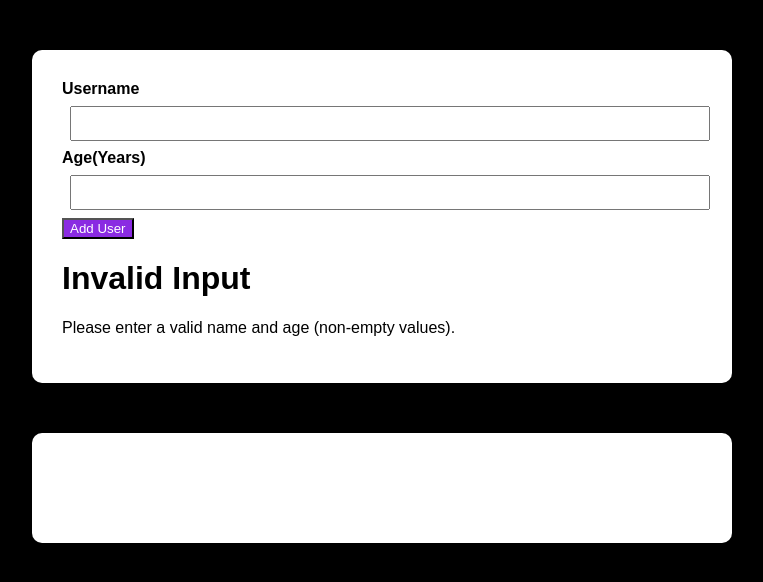
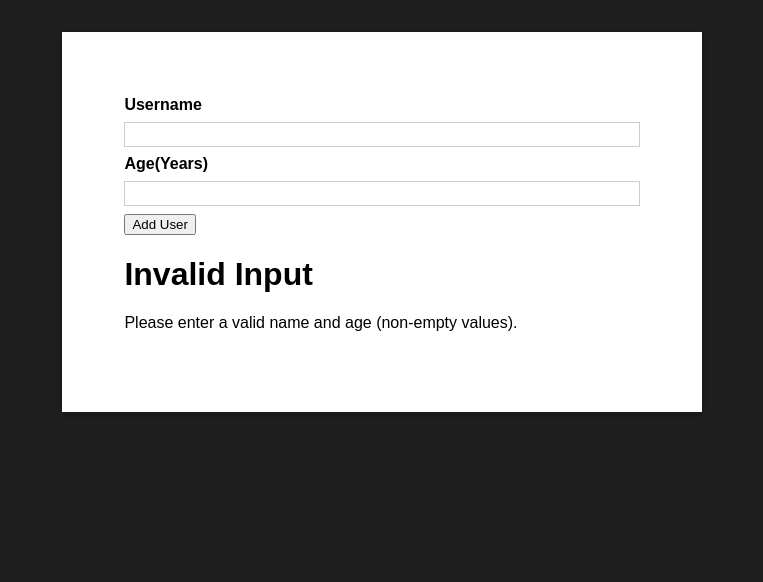
Before and after one commit to varje/01-starting-project-21, a React (Create React App) app: page / in a window 1280 px wide. Shown: the top 582 px of the page, without its empty margins (258-1021 px from the left). Built offline with nearby package versions, Linux system fonts and the light colour scheme.

Commit message:
tweak css

```diff
--- a/src/App.js
+++ b/src/App.js
@@ -1,8 +1,8 @@
 import React, { useState } from 'react';
 import AddUser from './components/Users/AddUser';
 import UsersList from './components/Users/UsersList';
-import Card from './components/Card/Card';
-import ErrorModal from './components/ErrorModal';
+import Card from './components/UI/Card';
+import classes from './components/Users/AddUser.module.css'
 
 function App() {
   const [users, setUsers] = useState([]);
@@ -15,7 +15,7 @@
 
   return (
     <div>
-      <Card>
+      <Card className={classes.input}>
         <AddUser onAddUser={addUserHandler} />
       </Card>
       <Card>
--- a/src/components/Card/Card.js
+++ /dev/null
@@ -1,7 +0,0 @@
-import classes from './Card.module.css';
-
-function Card({ children }) {
-  return <div className={classes.card}>{children}</div>;
-}
-
-export default Card;
--- a/src/components/Card/Card.module.css
+++ /dev/null
@@ -1,9 +0,0 @@
-.card {
-  display: block;
-  margin: auto;
-  margin-top: 50px;
-  border-radius: 10px;
-  max-width: 700px;
-  background-color: white;
-  padding: 30px;
-}
--- /dev/null
+++ b/src/components/UI/Card.js
@@ -0,0 +1,7 @@
+import classes from './Card.module.css';
+
+function Card(props) {
+  return <div className={`${classes.card} ${props.className}`}>{props.children}</div>;
+}
+
+export default Card;
--- /dev/null
+++ b/src/components/UI/Card.module.css
@@ -0,0 +1,4 @@
+.card {
+  background: white;
+  box-shadow: 0 2px 8px rgba(0, 0, 0, 0.26);
+}
--- a/src/components/Users/AddUser.js
+++ b/src/components/Users/AddUser.js
@@ -27,13 +27,13 @@
   }
 
   return (
-    <div className={classes.addUser}>
+    <div className={classes.input}>
       <form onSubmit={submitHandler}>
         <label htmlFor="username">Username</label>
         <input id="username" type="text" onChange={changeHandler} />
         <label htmlFor="age">Age(Years)</label>
         <input id="age" type="number" onChange={changeHandler} />
-        <button>Add User</button>
+        <button type="submit">Add User</button>
       </form>
       {(!user.username || !user.age)  && <ErrorModal />}
     </div>
--- a/src/components/Users/AddUser.module.css
+++ b/src/components/Users/AddUser.module.css
@@ -1,16 +1,26 @@
-.addUser label {
+.input {
+  margin: 2rem auto;
+  padding: 1rem;
+  width: 90%;
+  max-width: 40rem;
+}
+
+.input label {
   display: block;
   font-weight: bold;
+  margin-bottom: 0.5rem;
 }
 
-.addUser input {
-  margin: 0.5rem;
+.input input {
+  font: inherit;
+  display: block;
   width: 100%;
-  padding: 0.5rem;
+  border: 1px solid #ccc;
+  padding: 0.15rem;
+  margin-bottom: 0.5rem;
 }
 
-.addUser button {
-  display: block;
-  background-color: blueviolet;
-  color: white;
+.input input:focus {
+  outline: none;
+  border-color: #4f005f;
 }
--- a/src/index.css
+++ b/src/index.css
@@ -4,9 +4,9 @@
 
 html {
   font-family: sans-serif;
+  background: #1f1f1f;
 }
 
 body {
   margin: 0;
-  background-color: black;
 }
```
